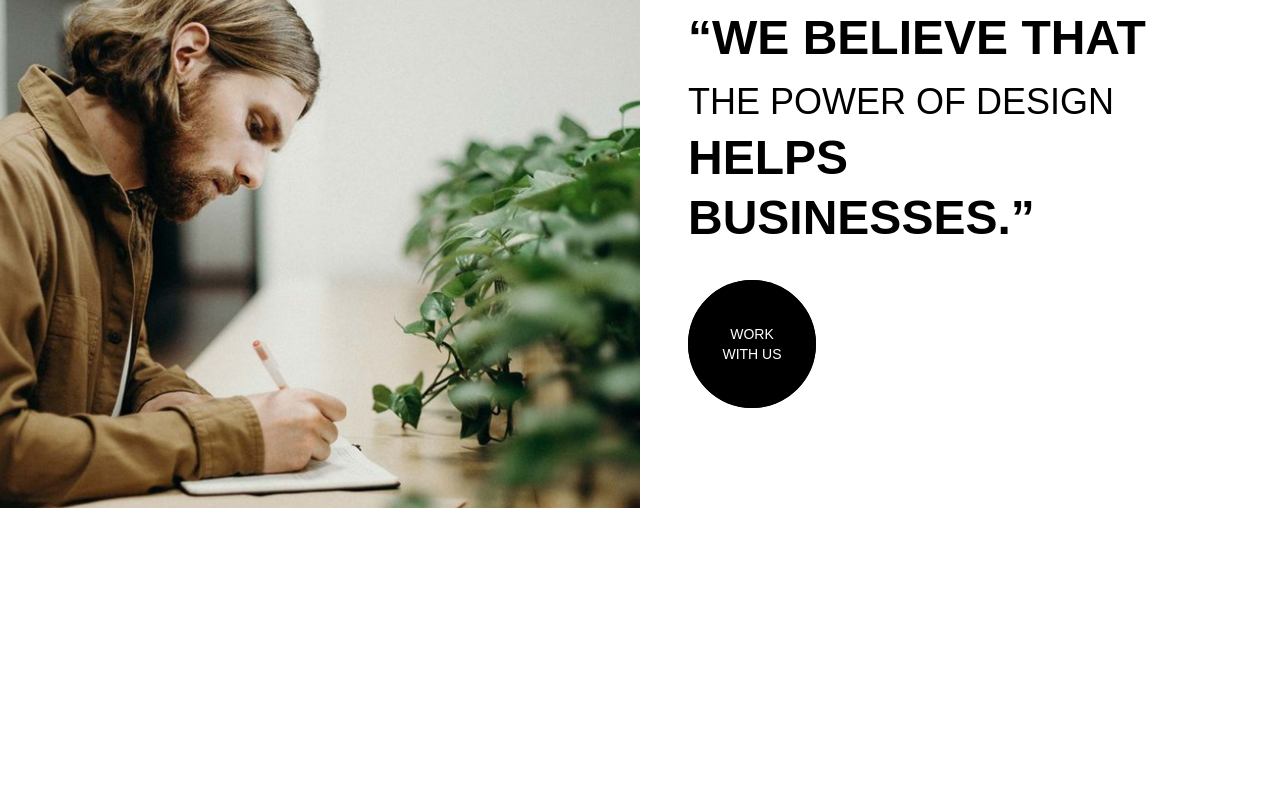
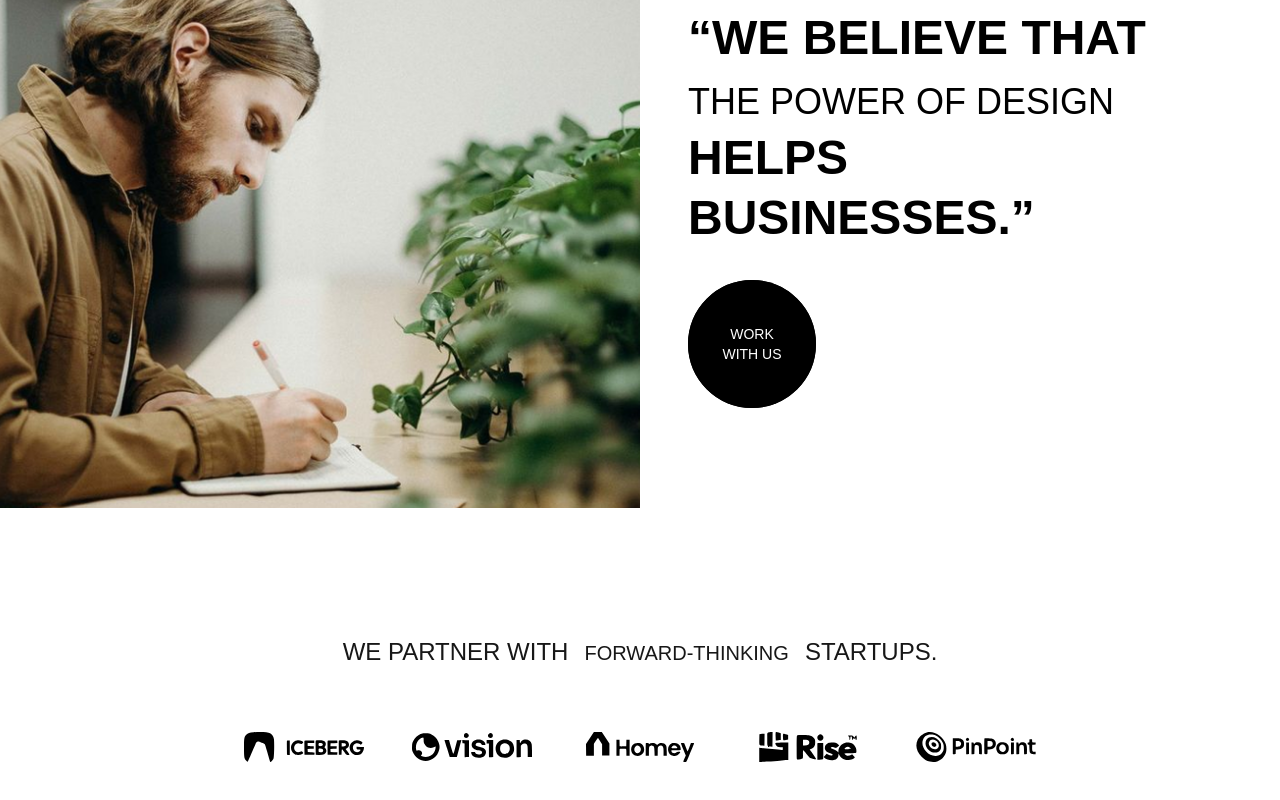
Before and after one commit to imflawlezz/roby-landing, a Next.js app: page / in a window 1280 px wide. Shown: the part 292-1092 px from the top of the page. Before the commit the page ends 800 px from the top, so only its background shows below. Built offline with nearby package versions, Linux system fonts and the light colour scheme.

Commit message:
feat: add Partners.tsx and LogoGrid.tsx components, adjust page.tsx layout

```diff
--- a/src/app/page.tsx
+++ b/src/app/page.tsx
@@ -1,11 +1,13 @@
 import {Hero} from "@/components/sections/Hero";
 import {Header} from "@/components/sections/Header";
+import {Partners} from "@/components/sections/Partners";
 
 export default function Home() {
   return (
       <>
           <Header />
           <Hero/>
+          <Partners/>
       </>
   );
 }
--- /dev/null
+++ b/src/components/sections/Partners.tsx
@@ -0,0 +1,22 @@
+import { LogoGrid } from "@/components/shared/LogoGrid";
+
+export const Partners = () => {
+    return (
+        <section className="my-8 sm:my-12 md:my-20 lg:my-32 px-4 sm:px-6">
+            <div className="container mx-auto flex items-center justify-center mb-6 sm:mb-8 md:mb-12 lg:mb-16">
+                <div className="flex flex-wrap items-baseline justify-center gap-x-2 gap-y-1 text-center sm:gap-4 sm:text-left">
+                    <p className="text-sm sm:text-lg md:text-xl lg:text-2xl uppercase whitespace-nowrap">
+                        We partner with
+                    </p>
+                    <p className="text-xs sm:text-base md:text-lg lg:text-xl uppercase whitespace-nowrap">
+                        forward-thinking
+                    </p>
+                    <p className="text-sm sm:text-lg md:text-xl lg:text-2xl uppercase whitespace-nowrap">
+                        startups.
+                    </p>
+                </div>
+            </div>
+            <LogoGrid />
+        </section>
+    );
+};
--- /dev/null
+++ b/src/components/shared/LogoGrid.tsx
@@ -0,0 +1,37 @@
+import Image from 'next/image';
+
+export const LogoGrid = () => {
+    const logos = [
+        { src: '/logos/iceberg.svg', alt: 'Iceberg' },
+        { src: '/logos/vision.svg', alt: 'Vision' },
+        { src: '/logos/homey.svg', alt: 'Homey' },
+        { src: '/logos/rise.svg', alt: 'Rise' },
+        { src: '/logos/pinpoint.svg', alt: 'Pinpoint' },
+    ];
+
+    return (
+        <div className="mx-auto w-full max-w-4xl px-4 sm:px-6">
+            <div className="flex flex-wrap items-center justify-center gap-x-6 gap-y-8 sm:gap-x-8 md:gap-x-10 lg:gap-x-12">
+                {logos.map((logo, index) => (
+                    <div
+                        key={index}
+                        className="flex-shrink-0 transition-all duration-300 hover:scale-110"
+                        style={{
+                            width: 'clamp(80px, 18vw, 120px)',
+                            height: 'clamp(20px, 4.5vw, 30px)'
+                        }}
+                    >
+                        <Image
+                            src={logo.src}
+                            alt={logo.alt}
+                            width={120}
+                            height={30}
+                            className="h-full w-full object-contain"
+                            loading="lazy"
+                        />
+                    </div>
+                ))}
+            </div>
+        </div>
+    );
+};
```
